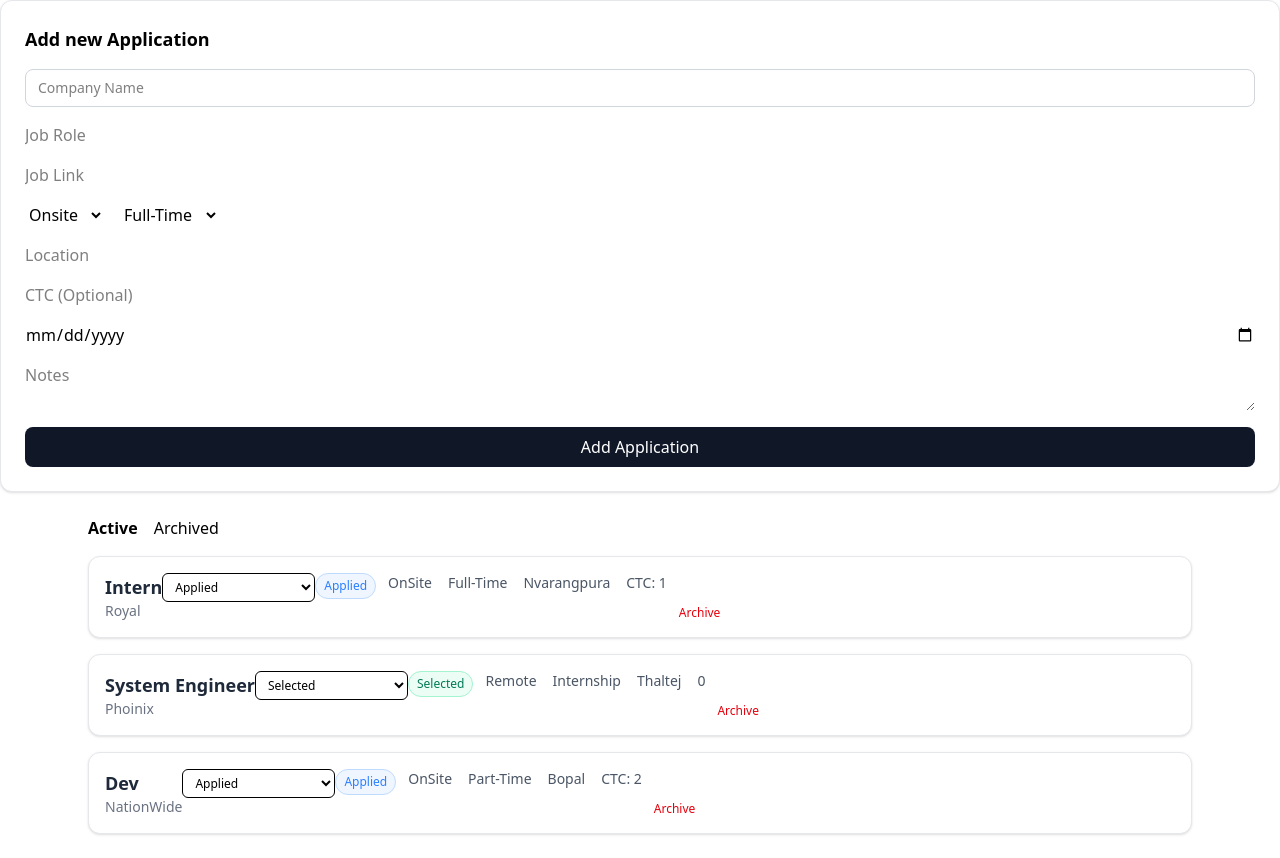
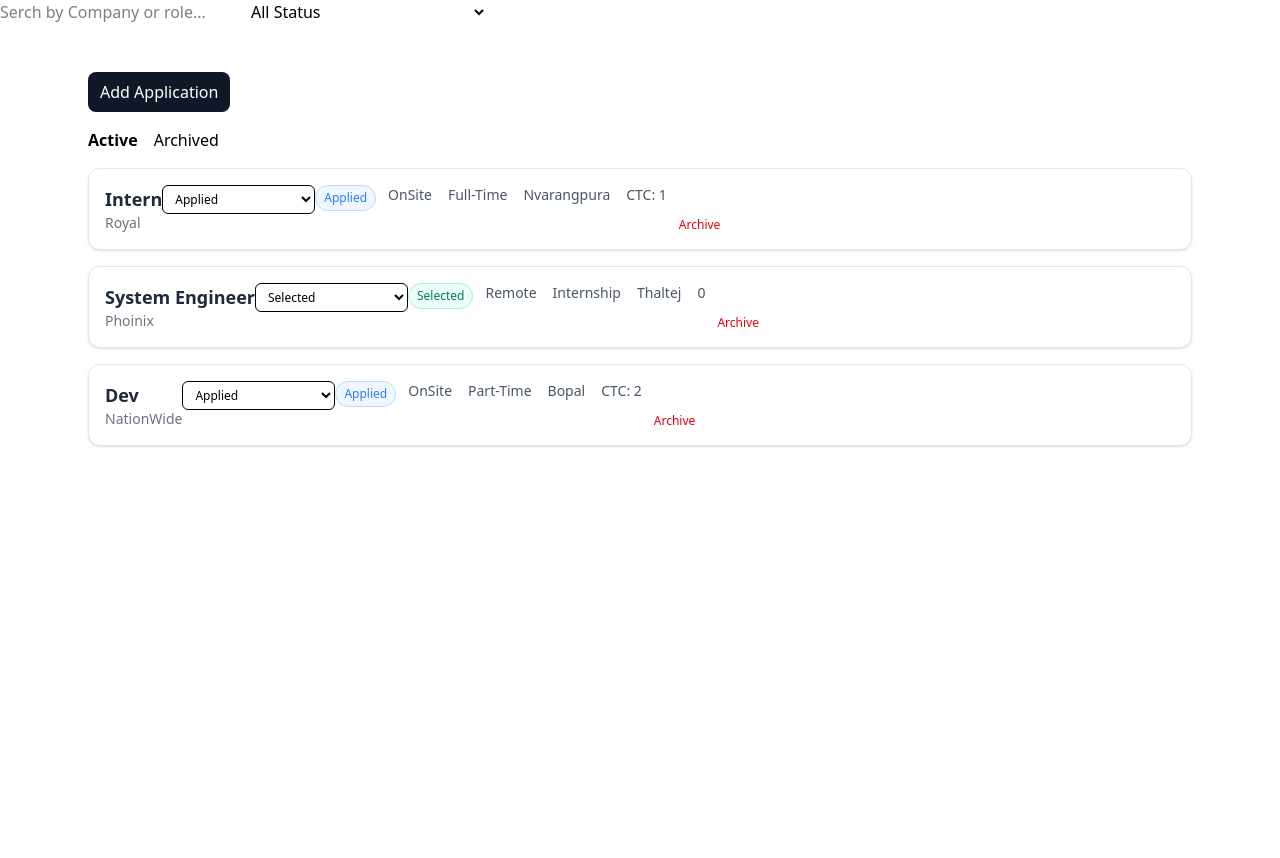
Before and after one commit to anuragkumar-git/job-tracker, a React (Vite) app: page / in a window 1280 px wide. After the commit the page ends 800 px from the top, so only its background shows below. Built offline with nearby package versions, Linux system fonts and the light colour scheme.

Commit message:
feat: add filter bar with search and status filter

```diff
--- a/src/App.jsx
+++ b/src/App.jsx
@@ -2,10 +2,15 @@ import { useState } from "react";
 import { getApplications, saveApplications } from "./services/storage";
 import ApplicationCard from "./features/applications/ApplicationCard";
 import ApplicationForm from "./features/applications/ApplicationForm";
+import FilterBar from "./components/FilterBar";
+import { STATUS_OPTIONS } from "./utils/statusOptions";
 
 function App() {
   const [jobs, setJobs] = useState(() => getApplications());
   const [showArchived, setShowArchived] = useState(false);
+  const [addApplication, setAddApplication] = useState(false);
+  const [search, setSearch] = useState("");
+  const [statusFilter, setStatusFilter] = useState("All");
 
   function handleStatusChange(id, newStatus) {
     const updated = jobs.map((job) =>
@@ -40,11 +45,42 @@ function App() {
     const updated = [newApplication, ...jobs];
     setJobs(updated);
     saveApplications(updated);
+    setAddApplication(false);
   }
+
+  const filteredJobs = jobs
+    .filter((job) => job.archived === showArchived)
+    .filter((job) => {
+      const matachesSearch =
+        job.companyName.toLowerCase().includes(search.toLowerCase()) ||
+        job.jobRole.toLowerCase().includes(search.toLowerCase());
+
+      const matchesStatus =
+        statusFilter === "All" || job.status === statusFilter;
+
+      return matachesSearch && matchesStatus;
+    });
   return (
     <>
-      <ApplicationForm onAdd={handleApplication} />
+      <FilterBar
+        search={search}
+        setSearch={setSearch}
+        statusFilter={statusFilter}
+        setStatusFilter={setStatusFilter}
+        statusOptions={STATUS_OPTIONS}
+      />
+      {addApplication && <ApplicationForm onAdd={handleApplication} />}
       <div className="max-w-6xl mx-auto p-6 space-y-4">
+        {!addApplication && (
+          <button
+            className="bg-gray-900 text-white py-2 rounded-lg px-3"
+            onClick={() => {
+              setAddApplication(!addApplication);
+            }}
+          >
+            Add Application
+          </button>
+        )}
         <div className="flex gap-4 mb-4">
           <button
             onClick={() => setShowArchived(false)}
@@ -59,9 +95,9 @@ function App() {
             Archived
           </button>
         </div>
-        {jobs
-          .filter((job) => job.archived === showArchived)
-          .map((job) => (
+        {/* {jobs
+          .filter((job) => job.archived === showArchived) */}
+        {filteredJobs.map((job) => (
           <ApplicationCard
             key={job?.id}
             application={job}
--- /dev/null
+++ b/src/components/FilterBar.jsx
@@ -0,0 +1,39 @@
+import React from "react";
+
+function FilterBar({
+  search,
+  setSearch,
+  statusFilter,
+  setStatusFilter,
+  statusOptions,
+}) {
+  return (
+    <>
+      <div className="flex flex-col md:flex-row gap-4 mb-6">
+        <input
+          type="text"
+          placeholder="Serch by Company or role..."
+          value={search}
+          onChange={(e) => setSearch(e.target.value)}
+          className="input"
+        />
+
+        <select
+          name="statusfiler"
+          value={statusFilter}
+          onChange={(e) => setStatusFilter(e.target.value)}
+          className="input md:w-60"
+        >
+          <option value="All">All Status</option>
+          {statusOptions.map((s) => (
+            <option key={s} value={s}>
+              {s}
+            </option>
+          ))}
+        </select>
+      </div>
+    </>
+  );
+}
+
+export default FilterBar;
```
Lines whose indentation alone changed are shown as unchanged.
